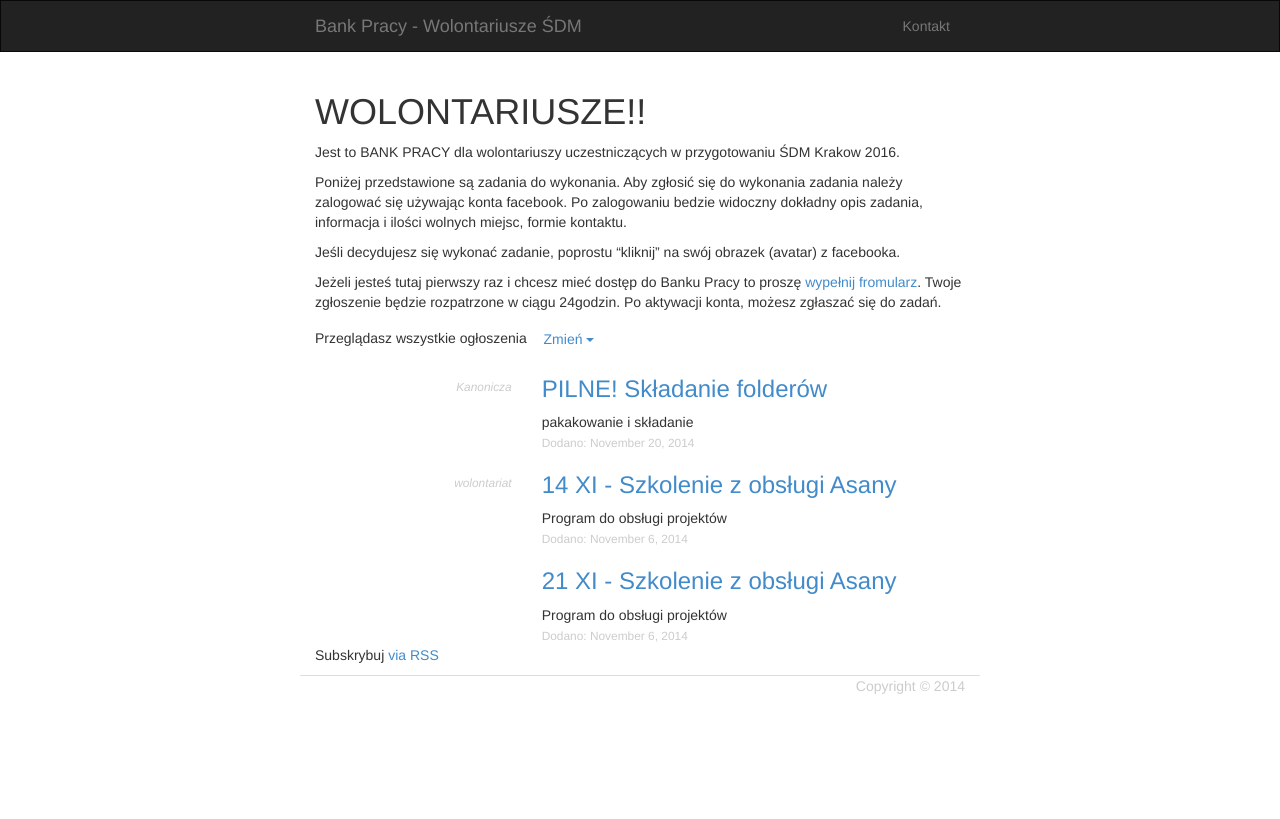
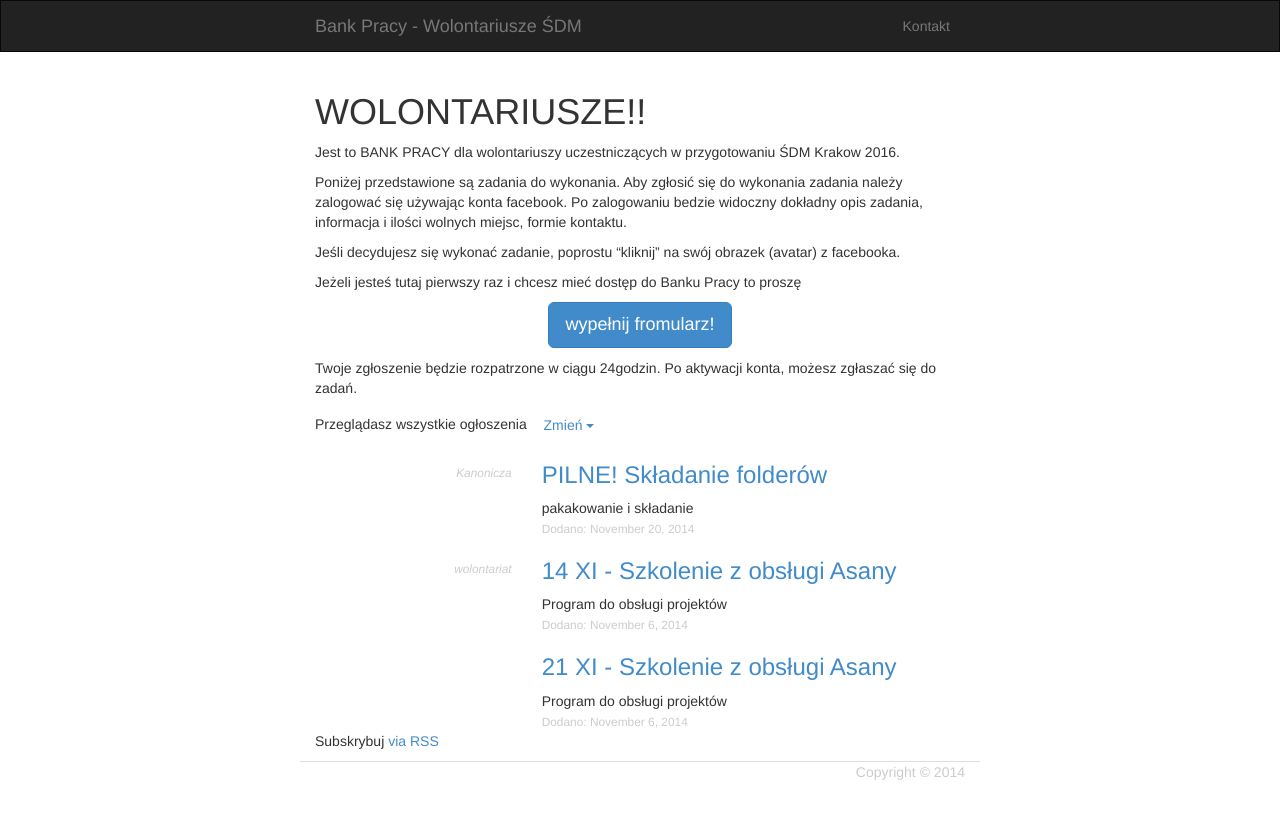
Before and after one commit to Krakow2016/tablica, a Jekyll site: the page built from index.html, in a window 1280 px wide. Shown: the top 819 px of the page. Built offline with Jekyll 4.4.1, drawn with Linux system fonts in a browser that asks for light colours.

Commit message:
Akcent na "wypełnij formularz"

```diff
--- a/_includes/index.markdown
+++ b/_includes/index.markdown
@@ -8,5 +8,10 @@ Po zalogowaniu bedzie widoczny dokładny opis zadania, informacja i ilości woln
 
 Jeśli decydujesz się wykonać zadanie, poprostu "kliknij" na swój obrazek (avatar) z facebooka.
 
-Jeżeli jesteś tutaj pierwszy raz i chcesz mieć dostęp do Banku Pracy to proszę [wypełnij fromularz](https://docs.google.com/forms/d/1fAwTgvJ_qWnGvgcmB8ZoUwJTwEnbAK7couKQIOIKRss/viewform).
+Jeżeli jesteś tutaj pierwszy raz i chcesz mieć dostęp do Banku Pracy to proszę
+
+<p class="text-center">
+  <a class="btn btn-primary btn-lg" href="https://docs.google.com/forms/d/1fAwTgvJ_qWnGvgcmB8ZoUwJTwEnbAK7couKQIOIKRss/viewform" role="button">wypełnij fromularz!</a>
+</p>
+
 Twoje zgłoszenie będzie rozpatrzone w ciągu 24godzin. Po aktywacji konta, możesz zgłaszać się do zadań.
```
